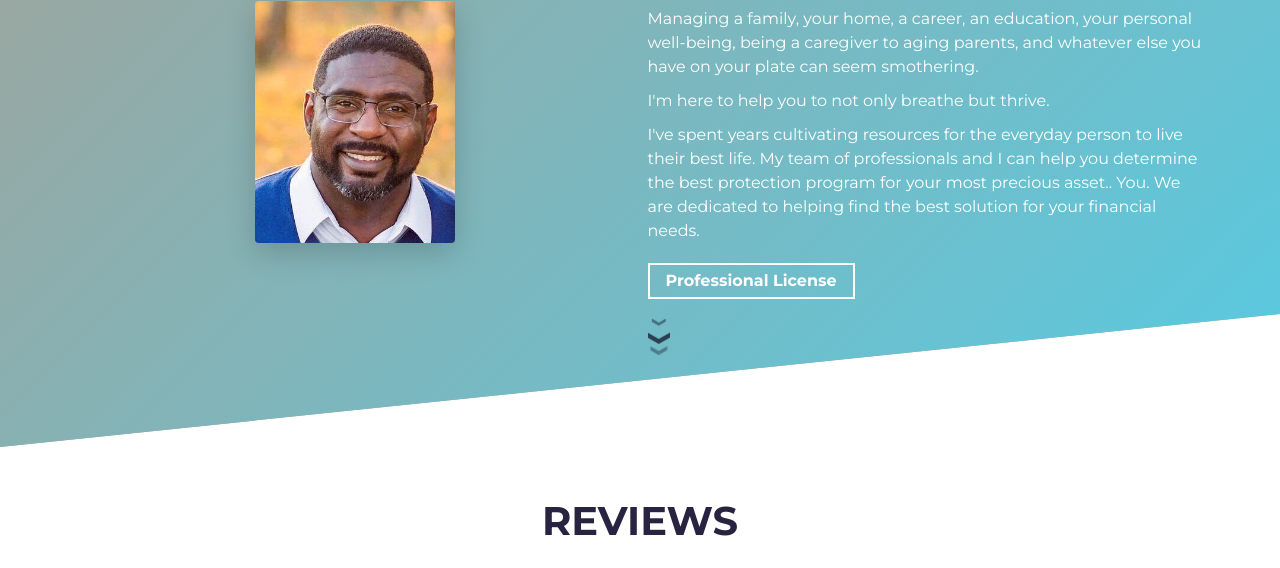
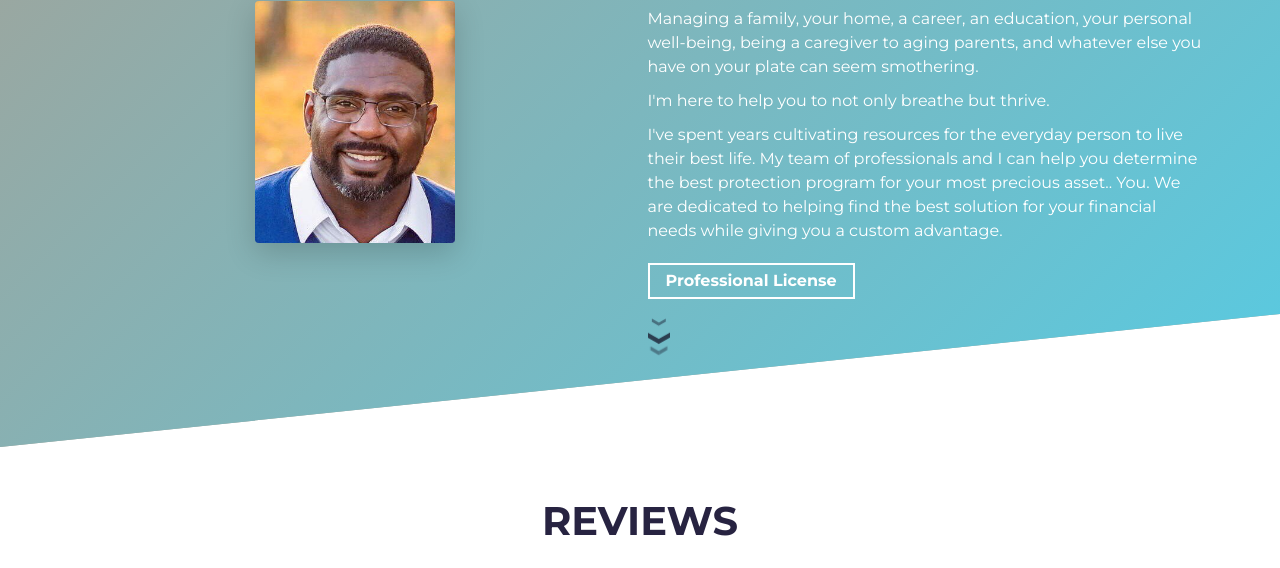
Before and after one commit to IAnderson-rgb/my-reviews, a website built with Parcel: page src/index.html in a window 1280 px wide. Shown: the part 1018-1586 px from the top of the page. Built offline with nearby package versions, Linux system fonts and the light colour scheme.

Commit message:
modified about me text

```diff
--- a/src/index.html
+++ b/src/index.html
@@ -91,7 +91,7 @@
               <p class="about-wrapper__info-text">
                 I've spent years cultivating resources for the everyday person to live their best life.
                 My team of professionals and I can help you determine the best protection program for your
-                most precious asset.. You. We are dedicated to helping find the best solution for your financial needs.
+                most precious asset.. You. We are dedicated to helping find the best solution for your financial needs while giving you a custom advantage.
               </p>
               <span class="d-flex mt-3">
                 <a
```
